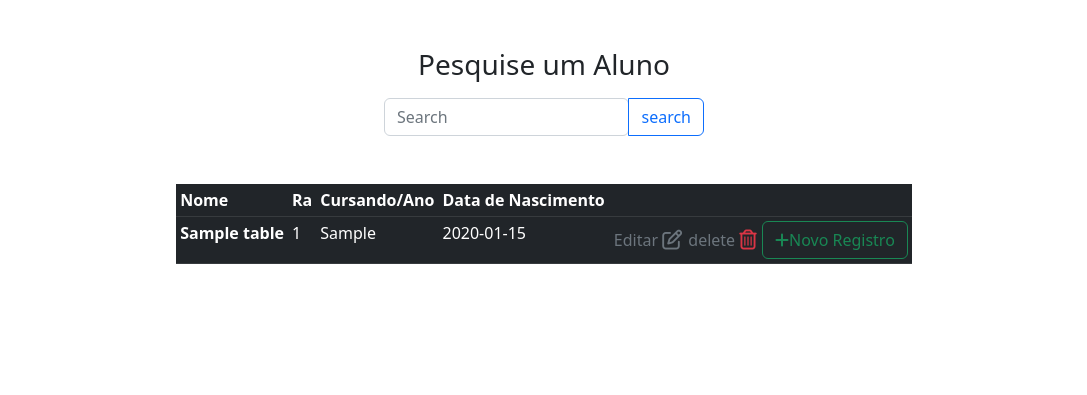
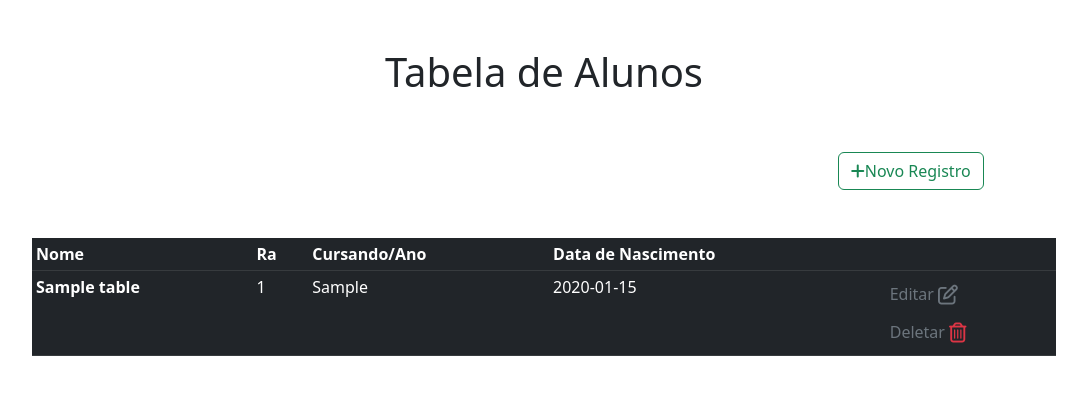
Before and after one commit to coffeblackpremium/emprego_crud, a Flask app: page / in a window 1280 px wide. Shown: the part 67-462 px from the top of the page, without its empty margins (96-1183 px from the left). Run offline with Flask 2, Linux system fonts and the light colour scheme; tables that the repository leaves empty hold one stand-in row (values such as "Sample post"); some libraries are stand-ins or nearby versions.

Commit message:
Delete imprementado

```diff
--- a/app.py
+++ b/app.py
@@ -1,4 +1,4 @@
-from flask import Flask, Response, request, render_template, url_for, redirect
+from flask import Flask, Response, request, render_template, url_for, redirect, abort
 from flask_sqlalchemy import SQLAlchemy
 from sqlalchemy import Enum
 from models import db, SchoolModel
@@ -39,6 +39,7 @@ def registrar():
         db.session.add(school)
         db.session.commit()
         return redirect('/')
+
 @app.route('/', methods=['GET', 'POST'])
 def index():
     schools = SchoolModel.query.all()
@@ -46,27 +47,43 @@ def index():
 
 @app.route('/<int:id>')
 def show(id):
-    schools = SchoolModel.query.filter_by(id=id).first()
+    schools = SchoolModel.query.filter_by(id_student=id).first()
     if schools:
         return render_template('students/show_student.html', schools=schools)
     return f'O Aluno de ID = {id} não existe'
 
-@app.route('/update')
+@app.route('/<int:id>/update', methods = ['GET', 'POST'])
 def update(id):
-    schools = SchoolModel.query.filter_by(id=id).firts()
+    year_schools = ['1°Ano', '2°Ano', '3°Ano']
+    schools = SchoolModel.query.filter_by(id_student=id).first()
     if request.method == 'POST':
         if schools:
             db.session.delete(schools)
             db.session.commit()
+
             name = request.form['name']
             age = request.form['age']
             year_school = request.form['year_school']
             ra = generate_ra()
-            schools = SchoolModel(id=id, name=name, age=age, year_school=year_school, ra=ra)
+            schools = SchoolModel(id_student=id, name=name, age=age, year_school=year_school, ra=ra)
+
             db.session.add(schools)
             db.session.commit()
-            return redirect(f'/')
+            return redirect(f'/{id}')
         return f'O Aluno de ID= {id} não existe'
+    return render_template('students/update_student.html', schools=schools, year_schools=year_schools)
+
+@app.route('/<int:id>/delete', methods=['GET', 'POST'])
+def delete(id):
+    schools = SchoolModel.query.filter_by(id_student=id).first()
+    if request.method == 'POST':
+        if schools:
+            db.session.delete(schools)
+            db.session.commit()
+            print('Deletou')
+            return redirect('/')
+        abort(404)
+    return render_template('index.html')
 
 if __name__ == "__main__":
     app.run()
--- a/models.py
+++ b/models.py
@@ -10,7 +10,7 @@ year_in_school_enum = Enum(*year_in_school, name="year_in_school")
 class SchoolModel(db.Model):
     __tablename__ = "table"
 
-    id = db.Column(db.Integer, primary_key=True)
+    id_student = db.Column(db.Integer, primary_key=True)
     name = db.Column(db.String(50))
     year_school = db.Column(db.String(5))
     ra = db.Column(db.Integer())
--- a/templates/index.html
+++ b/templates/index.html
@@ -4,15 +4,17 @@
 
 
 {% block body %}
+<h1 class="mt-5" style="text-align:center;">Tabela de Alunos</h1>
+<div class="container-fluid">
+  <div class="row">
+    <div class="col-12 d-flex justify-content-end mt-lg-5">
+        <a href="{{url_for('registrar')}}" class="btn btn-outline-success m col-auto" style="margin-right: 15%;">
+            <i class="fas fa-plus"></i>Novo Registro
+        </a>
 
-<form action="" method="" class="mt-5" style="display:flex;flex-direction:column; align-items: center;">
-    <h3>Pesquise um Aluno</h3>
-    <div class="input-group w-25 mt-2">
-        <input type="search" class="form-control rounded" placeholder="Search" aria-label="Search" aria-describedby="search-addon" />
-        <button type="button" class="btn btn-outline-primary">search</button>
     </div>
-
-
+  </div>
+</div>
 <div style="margin: 0 10% 0 10%">
     <div class="mt-xl-5 ">
     <table class="table table-sm table-dark" style="padding: 0 25% 0 25%">
@@ -33,20 +35,16 @@
                 <td>{{school.year_school}}</td>
                 <td>{{school.age}}</td>
                 <td>
-                    <a href="" class="btn text-secondary px-0">
+                    <a href="/{{school.id_student}}/update" class="btn text-secondary px-0">
                         Editar
                         <i class="far fa-edit fa-lg"></i>
                     </a>
-                    <form action="" method="post" class="d-inline">
-
+                    <form action="{{url_for('delete', id=school.id_student)}}" method="POST">
                         <button type="submit" class="btn text-secondary px-0">
-                                delete
-                            <i class="far fa-trash-alt fa-lg text-danger float-right"></i>
-                        </button>
+                                    Deletar
+                                <i class="far fa-trash-alt fa-lg text-danger float-right"></i>
+                            </button>
                     </form>
-                    <a href="{{url_for('registrar')}}" class="btn btn-outline-success">
-                        <i class="fas fa-plus"></i>Novo Registro
-                    </a>
                 </td>
             </tr>
             {% endfor %}
--- /dev/null
+++ b/templates/students/delete.html
@@ -0,0 +1,6 @@
+{% extends 'base.html' %}
+{% include 'navbar.html' %}
+
+{% block body %}
+
+{% endblock %}
--- a/templates/students/show_student.html
+++ b/templates/students/show_student.html
@@ -3,7 +3,7 @@
 {}
 {% include 'navbar.html' %}
 {% block body %}
-<h1 style="text-align: center;">Tabela do Aluno com o ID: {{schools.id}}</h1>
+<h1 style="text-align: center;">Tabela do Aluno com o ID: {{schools.id_student}}</h1>
 <div style="margin: 0 10% 0 10%">
     <div class="mt-xl-5 ">
     <table class="table table-sm table-dark" style="padding: 0 25% 0 25%">
```
Also changed, not shown: templates/students/update_student.html (added, +39 -0 lines).
